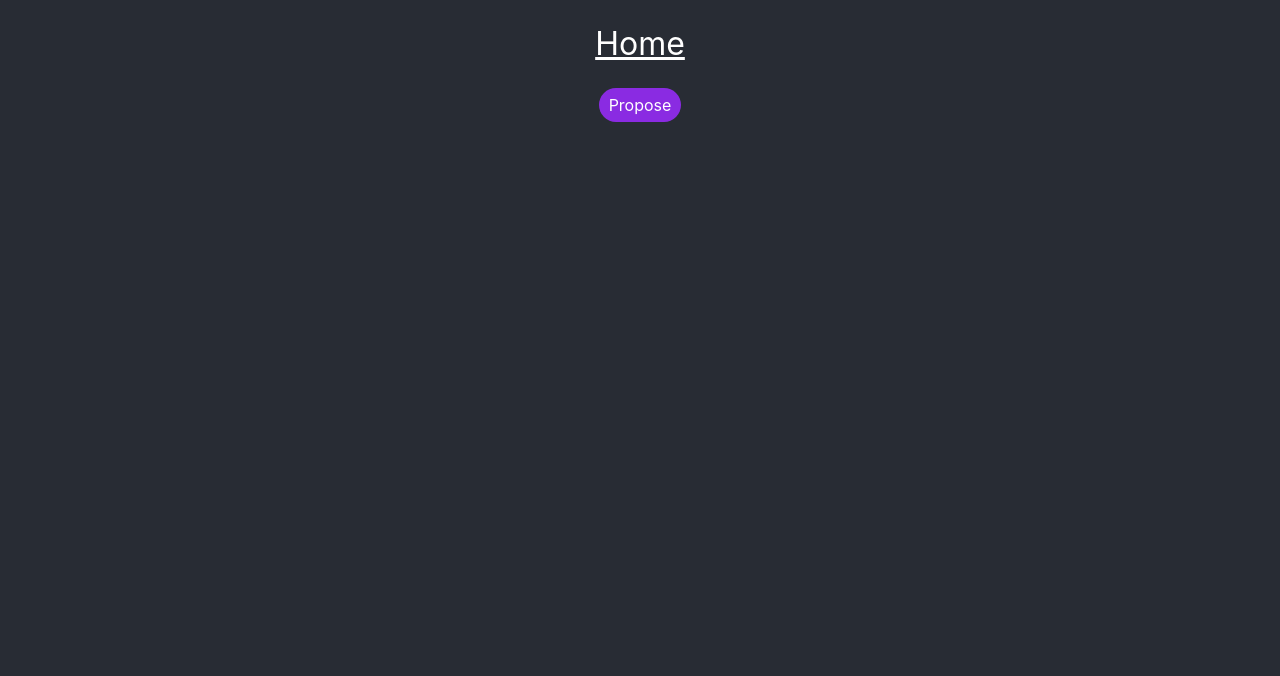
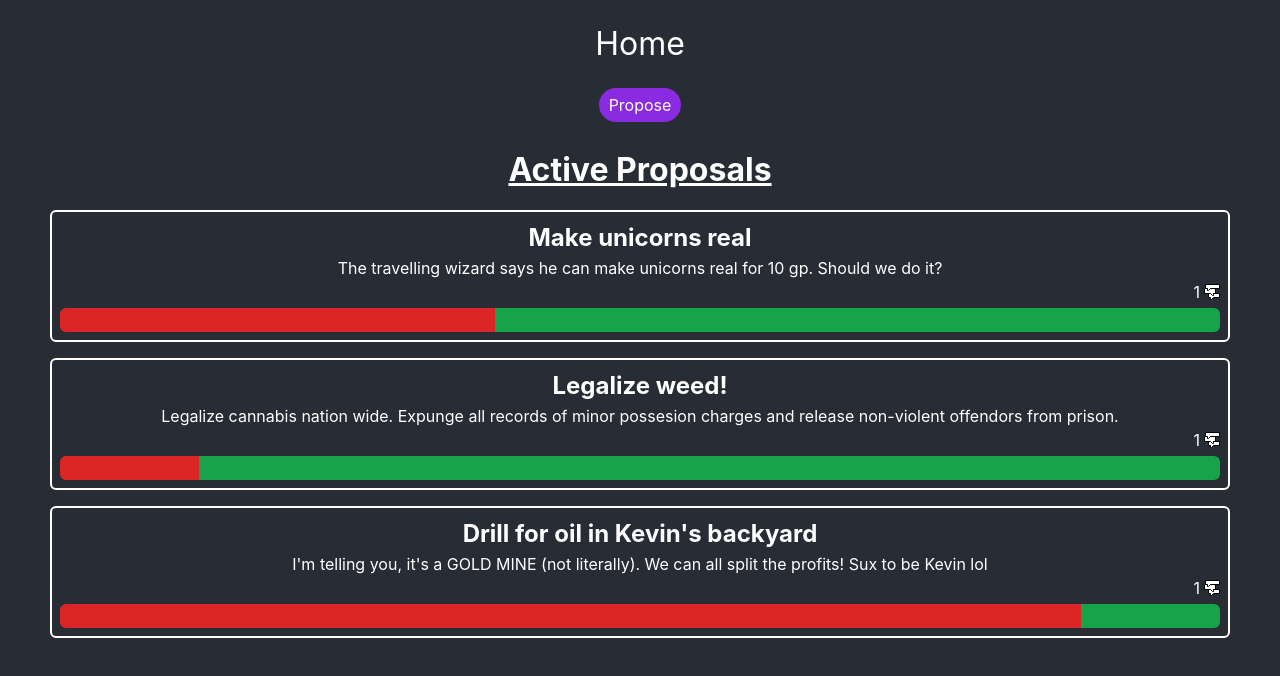
Before and after one commit to smurflo2/HighResolutionDemocracy, a React (Create React App) app in the folder react/: page / in a window 1280 px wide. Shown: the top 676 px of the page. Built offline with nearby package versions, Linux system fonts and the light colour scheme.

Commit message:
Show [static] proposals on the home page

```diff
--- a/react/src/components/Home.tsx
+++ b/react/src/components/Home.tsx
@@ -1,16 +1,48 @@
 import React from "react";
+import "styles/home.scss";
 import { Link } from "react-router-dom";
-import "styles/home.scss";
+import ProposalSummaryCard, { Proposal } from "components/ProposalSummaryCard";
 
 const Home: React.FC = () => {
+    const staticProposals: Proposal[] = [
+        {
+            title: "Make unicorns real",
+            description:
+                "The travelling wizard says he can make unicorns real for 10 gp. Should we do it?",
+            yayVotes: 5,
+            nayVotes: 3,
+        },
+        {
+            title: "Legalize weed!",
+            description:
+                "Legalize cannabis nation wide. Expunge all records of minor possesion charges and release non-violent offendors from prison.",
+            yayVotes: 88,
+            nayVotes: 12,
+        },
+        {
+            title: "Drill for oil in Kevin's backyard",
+            description:
+                "I'm telling you, it's a GOLD MINE (not literally). We can all split the profits! Sux to be Kevin lol",
+            yayVotes: 3,
+            nayVotes: 22,
+        },
+    ];
+
     return (
         <section>
-            <h1 className="underline">Home</h1>
+            <h1>Home</h1>
             <div>
                 <Link to="/propose">
                     <button>Propose</button>
                 </Link>
             </div>
+
+            <section className="flex flex-col gap-4 mt-6">
+                <h2 className="text-[32px] font-bold underline">Active Proposals</h2>
+                {staticProposals.map((proposal, index) => (
+                    <ProposalSummaryCard key={index} proposal={proposal} />
+                ))}
+            </section>
         </section>
     );
 };
--- /dev/null
+++ b/react/src/components/ProposalSummaryCard.tsx
@@ -0,0 +1,50 @@
+import React from "react";
+import DiscussionSvg from "svgs/DiscussionSvg";
+
+export type Proposal = {
+    title: string;
+    description: string;
+    yayVotes: number;
+    nayVotes: number;
+};
+
+type ProposalSummaryCardProps = {
+    proposal: Proposal;
+};
+
+const ProposalSummaryCard: React.FC<ProposalSummaryCardProps> = ({
+    proposal,
+}) => {
+    // TODO beware divide by 0
+    const totalVotes = proposal.yayVotes + proposal.nayVotes;
+    const percentYay = (proposal.yayVotes / totalVotes) * 100;
+    const percentNay = (proposal.nayVotes / totalVotes) * 100;
+
+    console.log("🔥🔥🔥🔥🔥🔥🔥🔥🔥🔥🔥🔥🔥🔥🔥🔥🔥🔥");
+    console.log("percentYay:", percentYay);
+    console.log("percentNay:", percentNay);
+
+    return (
+        <div className="border-white border-solid border-2 rounded-md p-2">
+            <h3 className="font-bold text-[24px]">{proposal.title}</h3>
+            <span>{proposal.description}</span>
+            <div id="icons" className="flex justify-end mb-1">
+                <span className="flex items-center gap-1">
+                    1 <DiscussionSvg />
+                </span>
+            </div>
+            <div className="flex h-6 rounded-md overflow-hidden">
+                <div
+                    className={`bg-red-600 w-[${percentNay}%] h-[100%]`}
+                    style={{ width: `${percentNay}%` }}
+                />
+                <div
+                    className={`bg-green-600 h-[100%]`}
+                    style={{ width: `${percentYay}%` }}
+                />
+            </div>
+        </div>
+    );
+};
+
+export default ProposalSummaryCard;
--- a/react/src/components/Propose.tsx
+++ b/react/src/components/Propose.tsx
@@ -1,22 +1,46 @@
-import React from "react";
+import React, { useState } from "react";
+import { Link } from "react-router-dom";
 
 const Propose: React.FC = () => {
+    const [title, setTitle] = useState("");
+    const [description, setDescription] = useState("");
+
     const handlePropose = (e: React.FormEvent) => {
         e.preventDefault();
+        console.log("🎆🎆🎆🎆🎆🎆🎆🎆🎆🎆🎆🎆🎆🎆🎆🎆🎆🎆🎆");
+        console.log("title:", title);
+        console.log("description:", description);
         console.log("TODO ethers and whatnot");
+
+        // probably reroute to proposal page?
+        setTitle("");
+        setDescription("");
     };
 
     return (
         <section className="flex flex-col items-center">
             <h1>Propose Something!</h1>
             <form onSubmit={handlePropose} className="flex flex-col gap-3 w-96">
-                <input type="text" placeholder="Title" />
-                <textarea placeholder="Description" />
+                <input
+                    type="text"
+                    placeholder="Title"
+                    value={title}
+                    onChange={(e) => setTitle(e.target.value)}
+                />
+                <textarea
+                    placeholder="Description"
+                    value={description}
+                    onChange={(e) => setDescription(e.target.value)}
+                />
 
                 <button type="submit" className="mx-auto">
                     Propose
                 </button>
             </form>
+
+            <Link to="/">
+                <button className="absolute top-1 left-1">Home</button>
+            </Link>
         </section>
     );
 };
--- a/react/src/styles/app.scss
+++ b/react/src/styles/app.scss
@@ -23,6 +23,7 @@ button[type="submit"] {
 
 input,
 textarea {
+  color: black;
   border-radius: 8px;
   padding: 5px;
 }
--- /dev/null
+++ b/react/src/svgs/DiscussionSvg.tsx
@@ -0,0 +1,20 @@
+import React from "react";
+
+const DiscussionSvg: React.FC = () => {
+    return (
+        <svg
+            version="1.0"
+            viewBox="0 0 16 16"
+            xmlns="http://www.w3.org/2000/svg"
+            style={{ height: 16, width: 16 }}
+        >
+            <g fill="#fff" stroke="#000" strokeLinejoin="bevel" strokeMiterlimit="0">
+                <path d="m15.5 9.5h-11v4h2v2h1l2-2h6v-4z" />
+                <path d="m11.5 4.5v5h-2v2h-1l-2-2h-6v-5h11z" />
+                <path d="m1.5 0.5h14v4h-9l-2 2h-1v-2h-2v-4z" />
+            </g>
+        </svg>
+    );
+};
+
+export default DiscussionSvg;
```
Also changed, not shown: react/src/svgs/discussion.svg (added).
